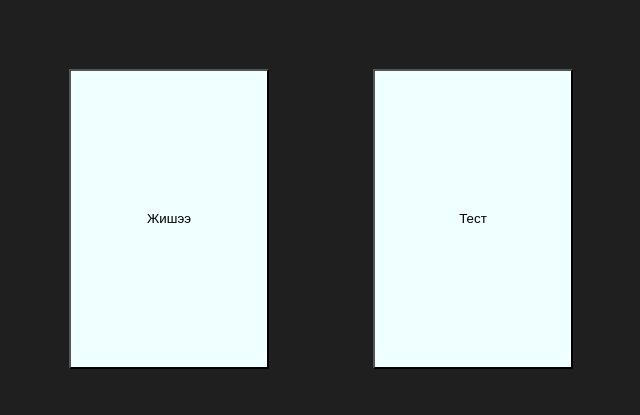
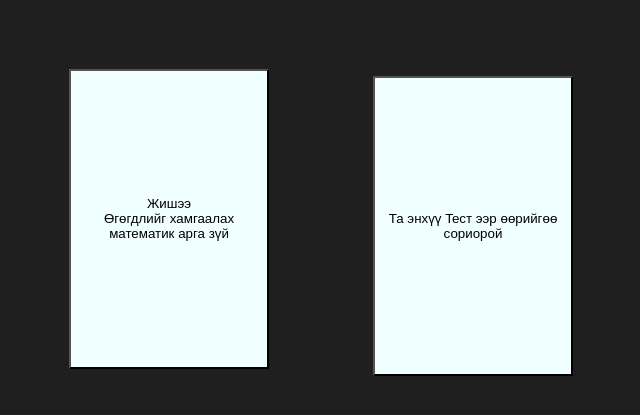
Before and after one commit to GGCLIENTS/math, a plain HTML site: page index.html in a window 1280 px wide. Shown: the part 61-476 px from the top of the page, without its empty margins (319-959 px from the left). Drawn offline with Linux system fonts and the light colour scheme.

Commit message:
Update index.html

```diff
--- a/index.html
+++ b/index.html
@@ -13,8 +13,8 @@
 
     <div class="content">
         <h1>Сонгоно уу!</h1>
-        <a href="example.html"><button>Жишээ</button></a>
-        <a href="text.html"><button>Тест</button></a>
+        <a href="example.html"><button>Жишээ <br> Өгөгдлийг хамгаалах математик арга зүй </button></a>
+        <a href="text.html"><button>Та энхүү Tecт ээр өөрийгөө сориорой</button></a>
 
     </div>
 
```
